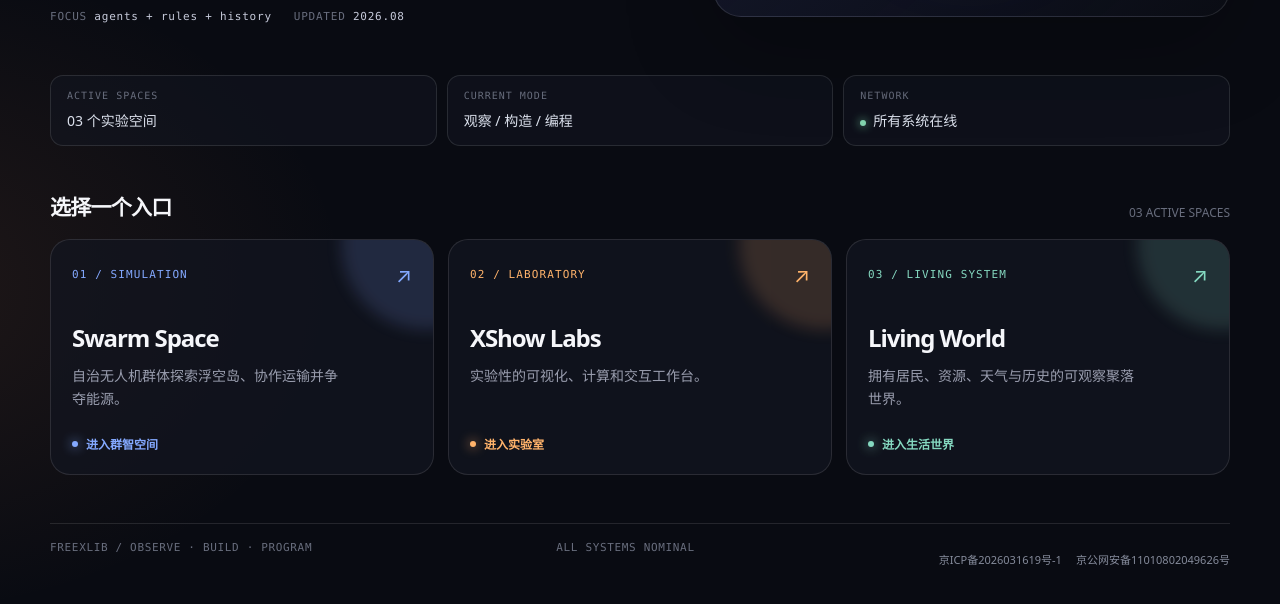
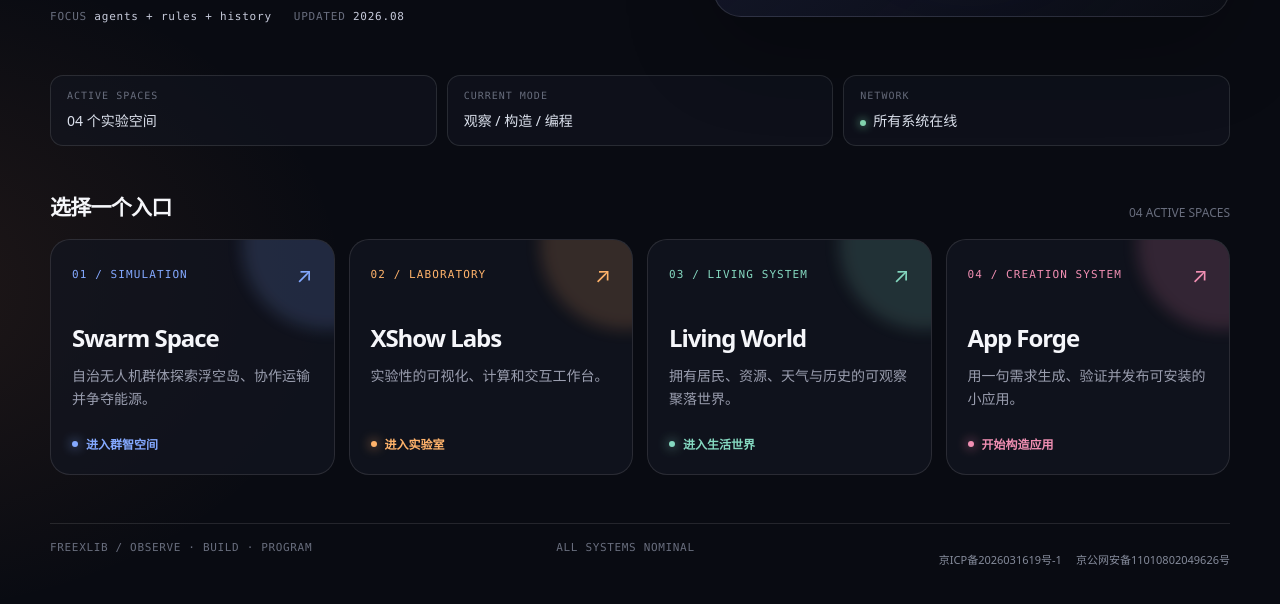
Before and after one commit to glwang-g/freexlib-portal, a plain HTML site: page index.html in a window 1280 px wide. Shown: the part 396-1000 px from the top of the page. Drawn offline with Linux system fonts and the light colour scheme.

Commit message:
feat: add App Forge to portal

```diff
--- a/index.html
+++ b/index.html
@@ -7,7 +7,7 @@
   <meta name="description" content="Freexlib 实验空间入口">
   <title>Freexlib — 实验空间</title>
   <style>
-    :root { color-scheme:dark; --ink:#f5f6fa; --muted:#9a9eaf; --dim:#686d7d; --line:rgba(255,255,255,.11); --blue:#84a9ff; --violet:#b49cff; --orange:#ffb36b; }
+    :root { color-scheme:dark; --ink:#f5f6fa; --muted:#9a9eaf; --dim:#686d7d; --line:rgba(255,255,255,.11); --blue:#84a9ff; --violet:#b49cff; --orange:#ffb36b; --rose:#f18fb3; }
     * { box-sizing:border-box; }
     html { background:#090b12; }
     body { margin:0; min-height:100vh; color:var(--ink); background:radial-gradient(900px 520px at 74% -8%,rgba(89,105,224,.22),transparent 68%),radial-gradient(720px 500px at -10% 68%,rgba(203,119,68,.12),transparent 66%),#090b12; font-family:ui-sans-serif,system-ui,-apple-system,BlinkMacSystemFont,"Segoe UI",sans-serif; }
@@ -39,7 +39,7 @@
     .spaces-head { display:flex; align-items:end; justify-content:space-between; gap:20px; margin-bottom:18px; }
     .section-title { margin:0; font-size:21px; letter-spacing:-.035em; }
     .section-note { color:var(--dim); font-size:12px; }
-    .grid { display:grid; grid-template-columns:repeat(3,1fr); gap:14px; }
+    .grid { display:grid; grid-template-columns:repeat(auto-fit,minmax(250px,1fr)); gap:14px; }
     .card { position:relative; display:flex; flex-direction:column; min-height:235px; padding:21px; overflow:hidden; border:1px solid var(--line); border-radius:20px; color:var(--ink); text-decoration:none; background:rgba(19,22,33,.72); transition:transform .22s,border-color .22s,background .22s; }
     .card::after { content:""; position:absolute; width:170px; height:170px; right:-78px; top:-80px; border-radius:50%; background:var(--card-glow); filter:blur(8px); opacity:.16; transition:opacity .22s; }
     .card:hover { transform:translateY(-5px); border-color:var(--card-color); background:rgba(28,32,48,.9); }
@@ -47,6 +47,7 @@
     .card.swarm { --card-color:var(--blue); --card-glow:var(--blue); }
     .card.labs { --card-color:var(--orange); --card-glow:var(--orange); }
     .card.world { --card-color:#85d8c0; --card-glow:#85d8c0; }
+    .card.forge { --card-color:var(--rose); --card-glow:var(--rose); }
     .card-top { display:flex; align-items:center; justify-content:space-between; margin-bottom:32px; }
     .card-index { color:var(--card-color); font:11px ui-monospace,SFMono-Regular,Menlo,monospace; letter-spacing:.1em; }
     .card-arrow { color:var(--card-color); font-size:21px; }
@@ -69,11 +70,12 @@
       <div><p class="kicker">EXPERIMENTAL WORLDS</p><h1>把世界变成<br><em>可以进入的系统。</em></h1><p class="lede">Freexlib 是一组关于计算世界的持续实验：观察规则，构造机制，再让它们自己运行。</p><div class="hero-meta"><span>FOCUS <b>agents + rules + history</b></span><span>UPDATED <b>2026.08</b></span></div></div>
       <div class="hero-orbit" aria-hidden="true"><div class="orb"></div><span class="signal">SIGNAL / ONLINE</span></div>
     </section>
-    <section class="status-grid"><div class="status"><span class="status-label">ACTIVE SPACES</span><span class="status-value">03 个实验空间</span></div><div class="status"><span class="status-label">CURRENT MODE</span><span class="status-value">观察 / 构造 / 编程</span></div><div class="status"><span class="status-label">NETWORK</span><span class="status-value"><i></i>所有系统在线</span></div></section>
-    <section><div class="spaces-head"><h2 class="section-title">选择一个入口</h2><span class="section-note">03 ACTIVE SPACES</span></div><div class="grid">
+    <section class="status-grid"><div class="status"><span class="status-label">ACTIVE SPACES</span><span class="status-value">04 个实验空间</span></div><div class="status"><span class="status-label">CURRENT MODE</span><span class="status-value">观察 / 构造 / 编程</span></div><div class="status"><span class="status-label">NETWORK</span><span class="status-value"><i></i>所有系统在线</span></div></section>
+    <section><div class="spaces-head"><h2 class="section-title">选择一个入口</h2><span class="section-note">04 ACTIVE SPACES</span></div><div class="grid">
       <a class="card swarm" href="https://swarm.freexlib.com"><div class="card-top"><span class="card-index">01 / SIMULATION</span><span class="card-arrow">↗</span></div><h3>Swarm Space</h3><p>自治无人机群体探索浮空岛、协作运输并争夺能源。</p><span class="card-footer"><i class="dot"></i>进入群智空间</span></a>
       <a class="card labs" href="https://labs.freexlib.com"><div class="card-top"><span class="card-index">02 / LABORATORY</span><span class="card-arrow">↗</span></div><h3>XShow Labs</h3><p>实验性的可视化、计算和交互工作台。</p><span class="card-footer"><i class="dot"></i>进入实验室</span></a>
       <a class="card world" href="https://living.freexlib.com"><div class="card-top"><span class="card-index">03 / LIVING SYSTEM</span><span class="card-arrow">↗</span></div><h3>Living World</h3><p>拥有居民、资源、天气与历史的可观察聚落世界。</p><span class="card-footer"><i class="dot"></i>进入生活世界</span></a>
+      <a class="card forge" href="https://app.freexlib.com"><div class="card-top"><span class="card-index">04 / CREATION SYSTEM</span><span class="card-arrow">↗</span></div><h3>App Forge</h3><p>用一句需求生成、验证并发布可安装的小应用。</p><span class="card-footer"><i class="dot"></i>开始构造应用</span></a>
     </div></section>
     <footer><span>FREEXLIB / OBSERVE · BUILD · PROGRAM</span><span>ALL SYSTEMS NOMINAL</span><span class="filings"><a href="https://beian.miit.gov.cn/" rel="noopener noreferrer">京ICP备2026031619号-1</a><a href="https://beian.mps.gov.cn/#/query/webSearch?code=11010802049626" rel="noopener noreferrer">京公网安备11010802049626号</a></span></footer>
   </main>
```
Also changed, not shown: 1 other file.
